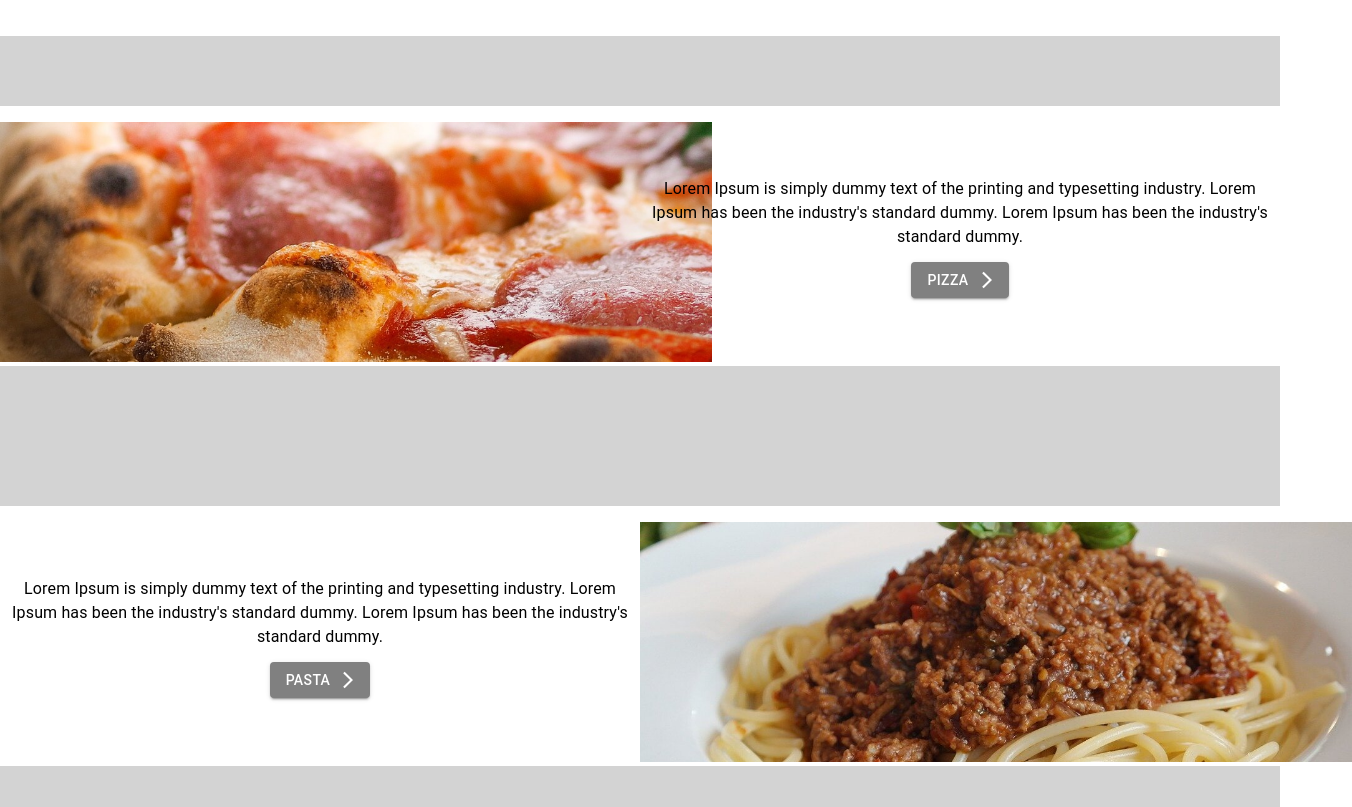
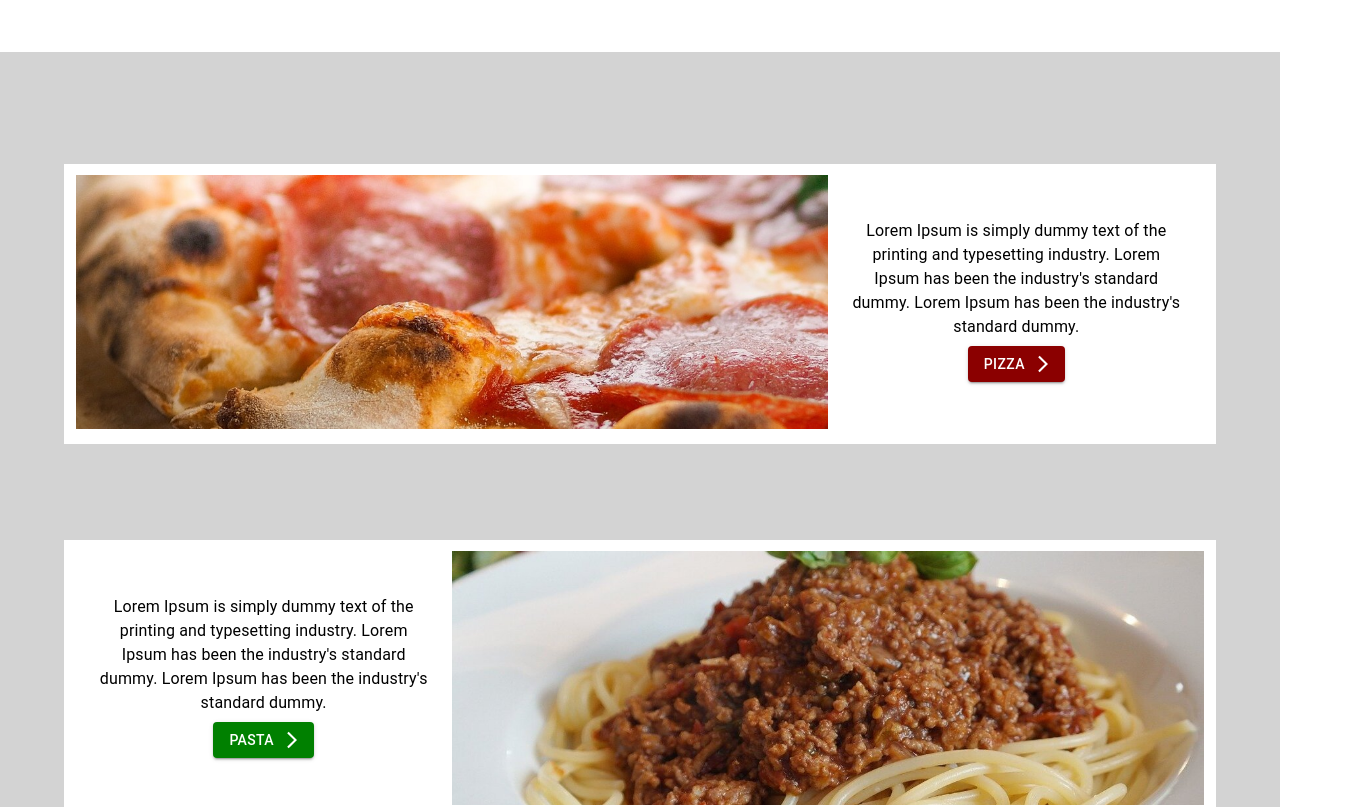
Before and after one commit to Velpre/Bella-Pizza---Grensesnitt-design, a React (Create React App) app: page / in a window 1280 px wide. Shown: the part 1540-2347 px from the top of the page, 1352 px wide, since content can reach past the window. Built offline with nearby package versions, Linux system fonts and the light colour scheme.

Commit message:
AboutUs finished, Information first draft

```diff
--- a/src/components/AboutUs.css
+++ b/src/components/AboutUs.css
@@ -9,7 +9,6 @@
 
 .about-us-image{
     text-align: center;
-    padding-bottom: 10vh;
 }
 
 #restaurant-img {
@@ -18,6 +17,6 @@
 }
 
 #btn-reservation {
-    background-color: grey;
+    background-color: green;
     margin-top: 2vh;
 }
--- a/src/components/AboutUs.js
+++ b/src/components/AboutUs.js
@@ -7,7 +7,7 @@ import ArrowIcon from '@mui/icons-material/ArrowForwardIos';
 export default function AboutUs(){
     return (
             <Grid className="about-us-container" container spacing={1}>
-                <Grid item xs={0} md={1} />
+                <Grid item xs={0} md={1}/>
                 <Grid item xs={12} md={4} className="about-us-info">
                     <h1>ITALIENSK I ÅNDEN</h1>
                     <Typography>
--- a/src/components/Hero.jsx
+++ b/src/components/Hero.jsx
@@ -6,7 +6,7 @@ import {
     Button
 } from "@material-ui/core";
 import { makeStyles} from "@material-ui/core/styles";
-import headerImage from "../images/header-image.jpg";
+import headerImage from "../images/forside.jpeg";
 
 // LOCAL-STYLING
 const useStyles = makeStyles((theme) => ({
--- a/src/components/Information.css
+++ b/src/components/Information.css
@@ -1,29 +1,36 @@
 .information-container{
-    height: 100vh;
+    height: 110vh;
     background-color: lightgrey;
     align-items: center;
+    padding: 5%;
+    overflow: hidden;
 }
 
 .food-container{
     background-color: white;
     align-items: baseline;
+    background-size: contain;
+    padding: 1%;
+    margin: 1%;
 }
 
 .info-section{
     align-self: center;
     text-align: center;
+    padding: 2%;
 }
 
 #food-image{
-    max-height: 30vh;
+    resize: both;
+    max-width: 100%;
 }
 
 #btn-show-pizza {
-    background-color: grey;
+    background-color: darkred;
     margin: 2%;
 }
 
 #btn-show-pasta {
-    background-color: grey;
+    background-color: green;
     margin: 2%;
 }
--- a/src/components/Information.js
+++ b/src/components/Information.js
@@ -3,17 +3,17 @@ import './Information.css'
 import {Grid, Typography, Button} from '@mui/material'
 import PizzaImage from '../images/pizzaoptions.jpg'
 import PastaImage from '../images/pastaoptions.jpg'
-import ArrowIcon from '@mui/icons-material/ArrowForwardIos';
+import ArrowIcon from '@mui/icons-material/ArrowForwardIos'
 
 export default function Information(){
         return (
-            <Grid className="information-container" container spacing={2}>
+            <Grid className="information-container" container spacing={0}>
 
                 <Grid item xs={0} md={12} container className="food-container">
-                    <Grid item xs={12} md={6}>
+                    <Grid item xs={12} md={8}>
                         <img id="food-image" src={PizzaImage}/>
                     </Grid>
-                    <Grid item xs={12} md={6}  className="info-section">
+                    <Grid item xs={12} md={4}  className="info-section">
                         <Typography>
                         Lorem Ipsum is simply dummy text of the printing and typesetting industry. Lorem Ipsum has been the industry's standard dummy. Lorem Ipsum has been the industry's standard dummy.
                         </Typography>
@@ -22,17 +22,16 @@ export default function Information(){
                 </Grid>
 
                 <Grid item xs={0} md={12} container className="food-container">
-                    <Grid item xs={12} md={6} className="info-section">
+                <Grid item xs={12} md={8} order={{xs: 1, md: 2}}>
+                        <img id="food-image" src={PastaImage}/>
+                    </Grid>
+                    <Grid item xs={12} md={4} order={{xs: 2, md: 1}}  className="info-section">
                         <Typography>
                         Lorem Ipsum is simply dummy text of the printing and typesetting industry. Lorem Ipsum has been the industry's standard dummy. Lorem Ipsum has been the industry's standard dummy.
                         </Typography>
                         <Button id="btn-show-pasta" variant="contained" endIcon={<ArrowIcon />}>Pasta</Button>
                     </Grid>
-                    <Grid item xs={12} md={6}>
-                        <img id="food-image" src={PastaImage}/>
-                    </Grid>
                 </Grid>
-
-            </Grid>
-)
+                </Grid>
+    )
 }
```
Also changed, not shown: 2 other files (tests, documents, lock files or other folders).
